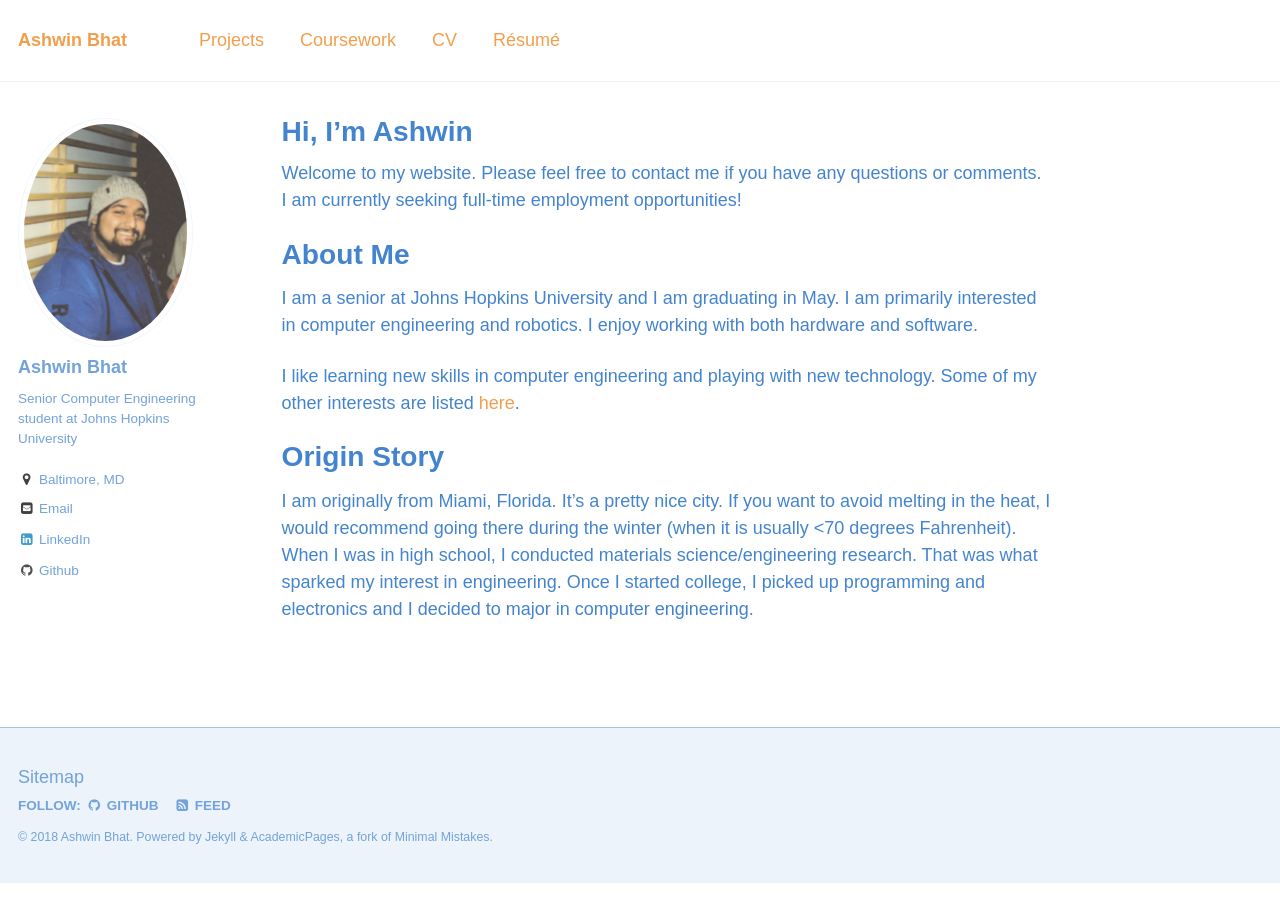
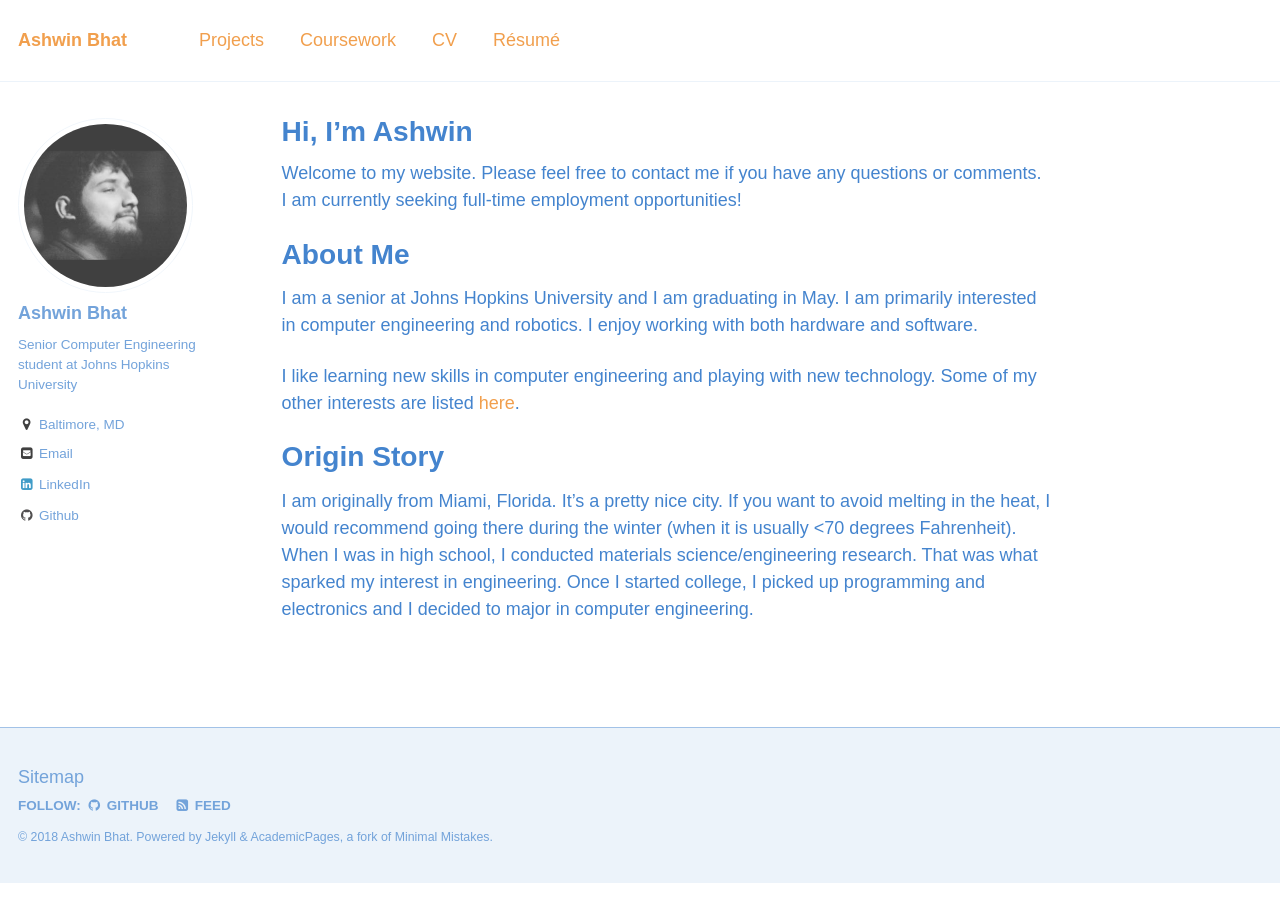
Before and after one commit to The-Shwin/the-shwin.github.io, a Jekyll site: the page built from _pages/about.md, in a window 1280 px wide. Built offline with Jekyll 4.4.1, drawn with Linux system fonts in a browser that asks for light colours; some web fonts are replaced.

Commit message:
Update _config.yml

```diff
--- a/_config.yml
+++ b/_config.yml
@@ -81,7 +81,7 @@ analytics:
 # Site Author
 author:
   name             : "Ashwin Bhat"
-  avatar           : "test_profilepic.jpg"
+  avatar           : "bw-profile.jpg"
   bio              : "Senior Computer Engineering student at Johns Hopkins University"
   location         : "Baltimore, MD"
   employer         :
```
